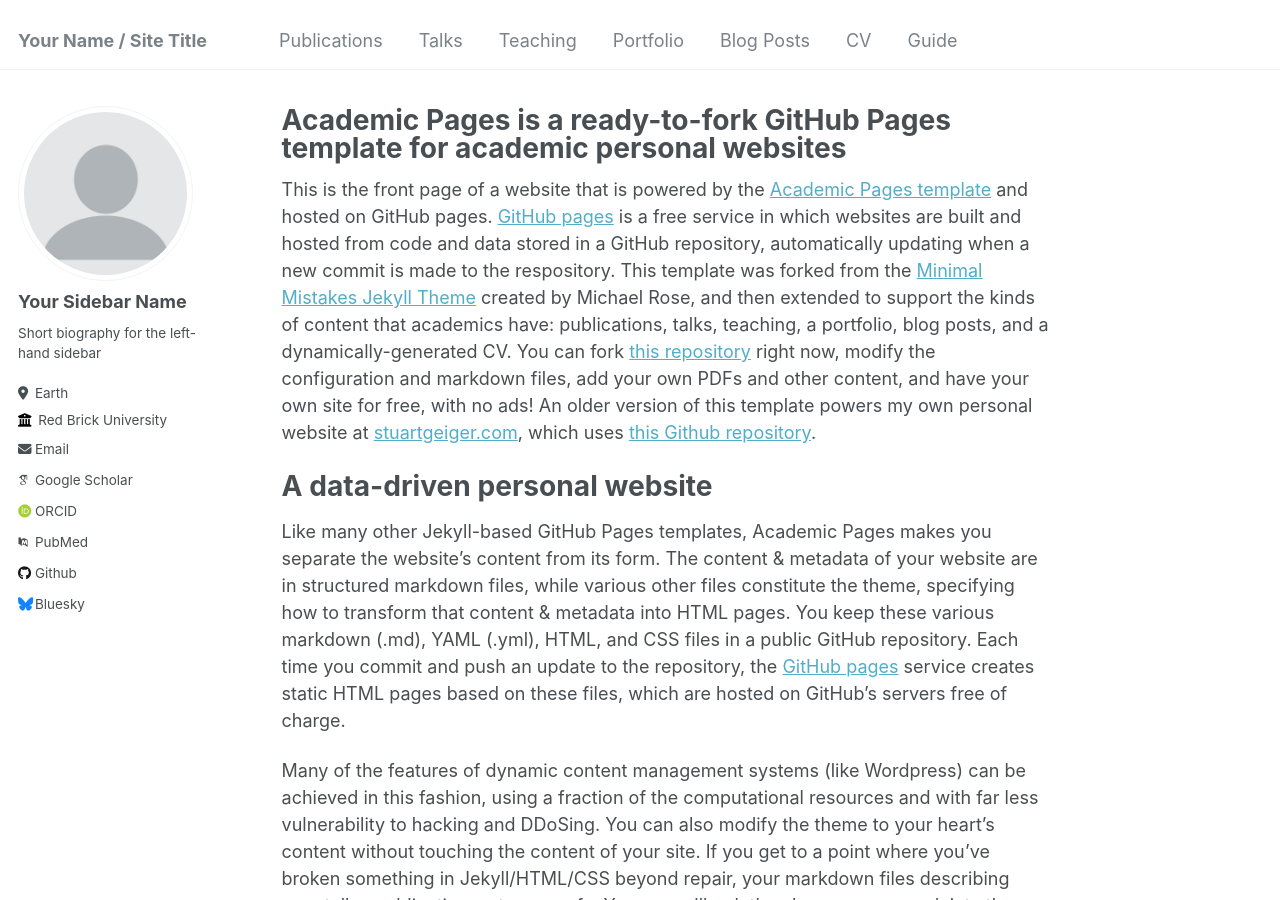
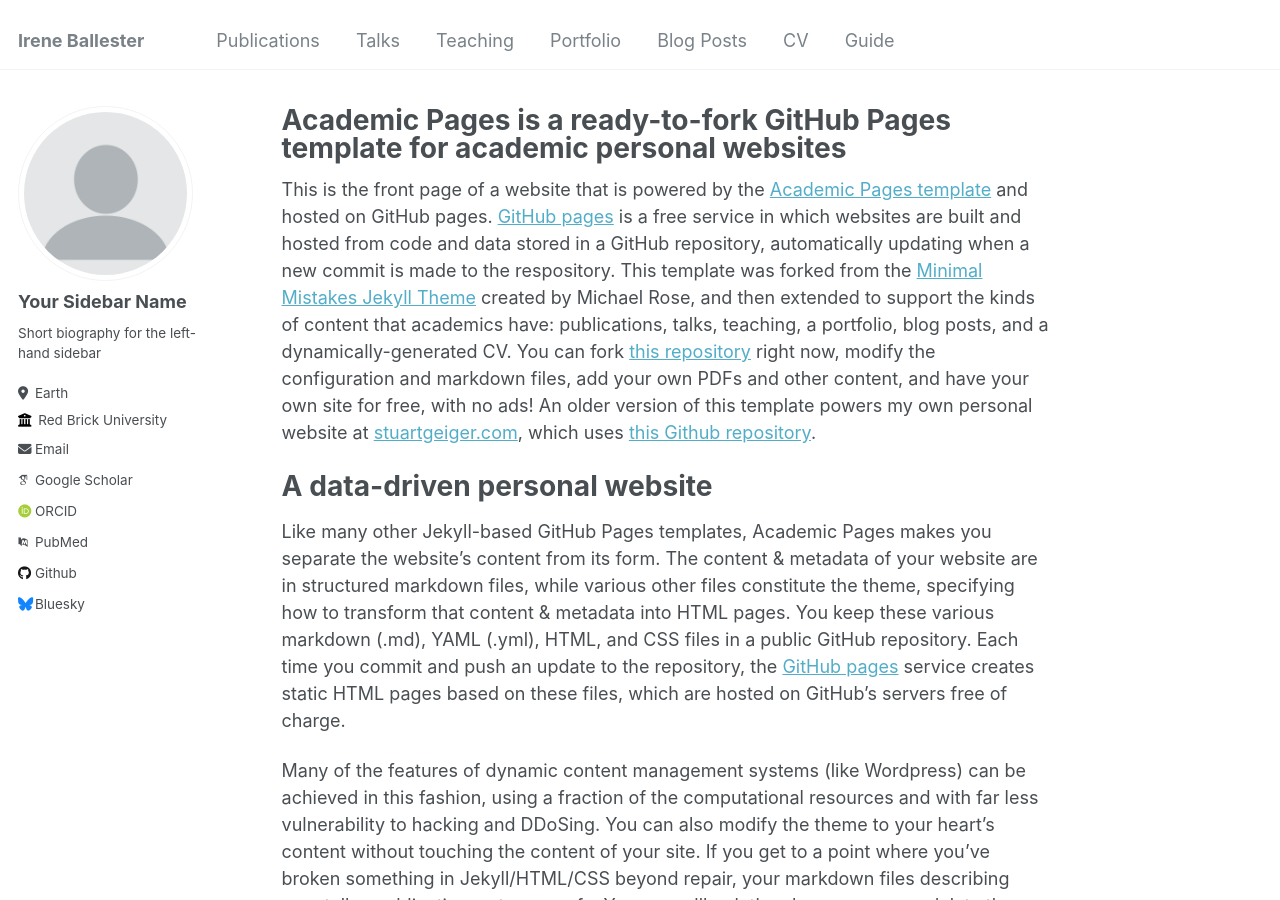
Before and after one commit to iballester/iballester, a Jekyll site: the page built from _pages/about.md, in a window 1280 px wide and 900 px high. Built offline with Jekyll 4.4.1, drawn with Linux system fonts in a browser that asks for light colours; some web fonts are replaced.

Commit message:
Update _config.yml

```diff
--- a/_config.yml
+++ b/_config.yml
@@ -8,7 +8,7 @@
 
 # Basic Site Settings
 locale                   : "en-US"
-title                    : "Your Name / Site Title"
+title                    : "Irene Ballester"
 title_separator          : "-"
 name                     : &name "Your Name"
 description              : &description "personal description"
```
